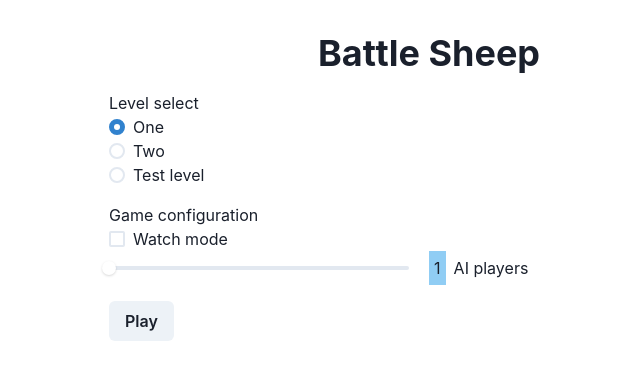
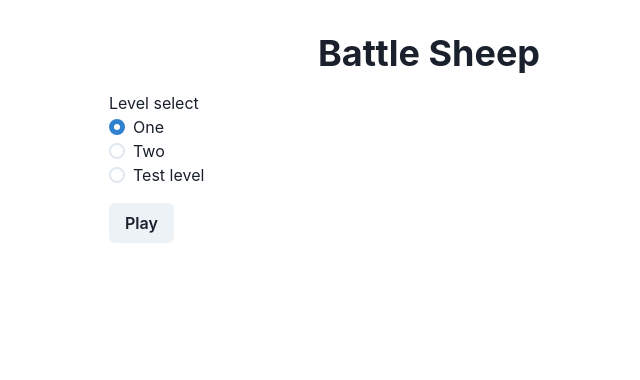
Before and after one commit to ronituohino/battle-sheep, a React (Vite) app: page / in a window 1280 px wide. Shown: the top 380 px of the page, without its empty margins (211-851 px from the left). Built offline with nearby package versions, Linux system fonts and the light colour scheme.

Commit message:
fix: start changing underlying datastructure
the application is broken now, pls don't peer review this commit

```diff
--- a/src/components/App.tsx
+++ b/src/components/App.tsx
@@ -11,9 +11,7 @@ export function App() {
   const [appState, setAppState] = useState<AppState>("config");
 
   const initialValues: ConfigSchema = {
-    levelName: "one",
-    watchMode: false,
-    aiPlayers: 1,
+    levelKey: "one",
   };
   const formik = useFormik({
     initialValues,
--- a/src/components/Config.tsx
+++ b/src/components/Config.tsx
@@ -2,11 +2,6 @@ import type { FormikProps } from "formik";
 import type { ConfigSchema } from "../utils/types";
 
 import {
-  Checkbox,
-  Slider,
-  SliderFilledTrack,
-  SliderThumb,
-  SliderTrack,
   RadioGroup,
   Radio,
   Button,
@@ -32,7 +27,7 @@ export function Config({ formik }: ConfigProps) {
           <Text>Level select</Text>
           <RadioGroup
             onChange={(value) => formik.setFieldValue("levelName", value)}
-            value={formik.values.levelName}
+            value={formik.values.levelKey}
             display="flex"
             flexDir="column"
           >
@@ -43,38 +38,6 @@ export function Config({ formik }: ConfigProps) {
             ))}
           </RadioGroup>
 
-          <Text mt="4">Game configuration</Text>
-          <Checkbox
-            name="watchMode"
-            onChange={formik.handleChange}
-            checked={formik.values.watchMode}
-            defaultChecked={formik.values.watchMode}
-          >
-            Watch mode
-          </Checkbox>
-
-          <Flex alignItems="center" gap="2">
-            <Slider
-              maxWidth="300px"
-              marginRight="3"
-              min={1}
-              max={3}
-              value={formik.values.aiPlayers}
-              onChange={(value) => formik.setFieldValue("aiPlayers", value)}
-            >
-              <SliderTrack>
-                <SliderFilledTrack />
-              </SliderTrack>
-              <SliderThumb />
-            </Slider>
-
-            <Text backgroundColor="blue.200" p="0.5ch" textAlign="center">
-              {formik.values.aiPlayers}
-            </Text>
-
-            <Text>AI players</Text>
-          </Flex>
-
           <Button type="submit" mt="4">
             Play
           </Button>
--- a/src/components/Game.tsx
+++ b/src/components/Game.tsx
@@ -1,4 +1,4 @@
-import type {
+import {
   AppState,
   ConfigSchema,
   GameState,
@@ -6,6 +6,9 @@ import type {
   MovePlot,
   Board,
   Player,
+  GameStateStatic,
+  GameInfo,
+  GameStateDynamic,
 } from "../utils/types";
 import { Button, Heading, Flex, Box } from "@chakra-ui/react";
 import { useEffect, useState } from "react";
@@ -18,8 +21,9 @@ import {
   fromBoardNumber,
   getPossibleMoves,
   getPlayersSheepTileAmount,
+  getWinner,
 } from "../utils/game";
-import { playAi } from "../utils/ai";
+import { simulate } from "../utils/ai";
 
 import { Tile } from "../components/Tile";
 import { MoveSheepModal } from "../components/MoveSheepModal";
@@ -33,9 +37,11 @@ export type GameProps = {
 
 export function Game({ setAppState, config }: GameProps) {
   // Main states
+  const [gameStatic, setGameStatic] = useState<GameStateStatic>();
   const [board, setBoard] = useState<Board>();
-  const [players, setPlayers] = useState<Player[]>();
-  const [game, setGame] = useState<GameState>();
+  const [info, setInfo] = useState<GameInfo>();
+  const initialized =
+    gameStatic !== undefined && board !== undefined && info !== undefined;
 
   // UI
   // Tile states
@@ -48,7 +54,7 @@ export function Game({ setAppState, config }: GameProps) {
   const [move, setMove] = useState<MovePlot>();
   // Called from MoveSheepModal.tsx
   function makeMove(amount: number) {
-    if (!move || !board) {
+    if (!move || !initialized) {
       return;
     }
 
@@ -69,12 +75,12 @@ export function Game({ setAppState, config }: GameProps) {
     highlighted: boolean,
     selected: boolean,
   ) {
-    if (selected || !board || !game || !players) {
+    if (selected || !initialized) {
       return;
     }
 
     if (highlighted) {
-      if (game.selectingStart) {
+      if (info.selectingStart) {
         // Selecting starting tile
         setBoard(setSheep(board, coords, 16, 0));
 
@@ -112,49 +118,26 @@ export function Game({ setAppState, config }: GameProps) {
     }
   }
 
+  // Called after the human player ends their turn
   useEffect(() => {
-    function finish(board: Board, game: GameState, players: Player[]) {
-      const [newGame, newBoard, moved] = playAi(board, game, players);
+    function nextAiTurn(
+      board: Board,
+      selectingStart: GameStateDynamic["info"]["selectingStart"] = false,
+      startTiles: GameStateStatic["startTiles"] = [],
+    ) {
+      const [newBoard, moved] = simulate(board, selectingStart, startTiles);
 
       // If player can't make any move
       if (getPossibleMoves(newBoard, 0).length === 0) {
-        // And AI moved last turn
-        if (moved.some((v) => v)) {
-          // Simulate more AI
-          finish(newBoard, newGame, players);
+        // And AI can't move
+        if (!moved) {
+          // End game
+          getWinner();
+
+          setGame();
+          setBoard(newBoard);
         } else {
-          // End game
-          const sheepAmounts = getPlayersSheepTileAmount(
-            newBoard,
-            players.length,
-          );
-
-          // Find biggest value, and keep log of sheep amounts
-          const values: { [index: number]: number } = {};
-          let biggest = 0;
-          for (let l = 0; l < sheepAmounts.length; l++) {
-            const sheepAmount = sheepAmounts[l];
-            if (sheepAmount > biggest) {
-              biggest = sheepAmount;
-            }
-
-            if (sheepAmount in values) {
-              values[sheepAmount] += 1;
-            } else {
-              values[sheepAmount] = 1;
-            }
-          }
-
-          // If threre are two occurrences of the biggest value, game is a tie, otherwise a single winner
-          setGame({
-            ...newGame,
-            gameEnded: true,
-            winner:
-              values[biggest] > 1
-                ? undefined
-                : players[sheepAmounts.indexOf(biggest)],
-          });
-          setBoard(newBoard);
+          nextAiTurn(newBoard);
         }
       } else {
         setGame(newGame);
@@ -162,8 +145,8 @@ export function Game({ setAppState, config }: GameProps) {
       }
     }
 
-    if (finished && board && game && players) {
-      finish(board, game, players);
+    if (finished && initialized) {
+      nextAiTurn(board, info.selectingStart, gameStatic.startTiles);
       setFinished(false);
     }
   }, [finished]);
@@ -171,14 +154,11 @@ export function Game({ setAppState, config }: GameProps) {
   // Initialize game
   useEffect(() => {
     const game = initializeGame(config);
-    setBoard(game.board);
-    setPlayers(game.players);
-    setGame({
-      selectingStart: true,
-      startTiles: game.startTiles,
-      gameEnded: false,
-    });
-    setHighlightedHexes(game.startTiles);
+    setGameStatic(game.static);
+    setBoard(game.dynamic.board);
+    setInfo(game.dynamic.info);
+
+    setHighlightedHexes(game.static.startTiles);
   }, []);
 
   return (
@@ -212,6 +192,8 @@ export function Game({ setAppState, config }: GameProps) {
                 const { playerIndex, sheep } = fromBoardNumber(
                   board[x][y] as number,
                 );
+                const isPlayerSheep = players[playerIndex].human;
+
                 return (
                   <Tile
                     key={`${x}${y}`}
@@ -223,6 +205,7 @@ export function Game({ setAppState, config }: GameProps) {
                     }
                     highlighted={highlighted}
                     selected={selected}
+                    clickable={highlighted || (sheep > 1 && isPlayerSheep)}
                     click={() => handleTileClick([x, y], highlighted, selected)}
                   />
                 );
--- a/src/components/Tile.tsx
+++ b/src/components/Tile.tsx
@@ -5,6 +5,7 @@ export type TileProps = {
   color: string;
   highlighted: boolean;
   selected: boolean;
+  clickable: boolean;
   click: () => void;
 };
 
@@ -15,6 +16,7 @@ export const Tile = ({
   color,
   highlighted,
   selected,
+  clickable,
   click,
 }: TileProps) => {
   let properties = {
@@ -47,8 +49,12 @@ export const Tile = ({
       }}
     >
       <g
-        style={{ cursor: sheep > 1 || highlighted ? "pointer" : "auto" }}
-        onClick={click}
+        style={{ cursor: clickable ? "pointer" : "auto" }}
+        onClick={() => {
+          if (clickable) {
+            click();
+          }
+        }}
       >
         <polygon
           points="50 0,100 25,100 75, 50 100,0 75,0 25"
--- a/src/levels.ts
+++ b/src/levels.ts
@@ -4,8 +4,6 @@
 export const levels = {
   one: {
     name: "One",
-    sizeX: 4,
-    sizeY: 6,
     board: [
       [0, 0, 0, 0],
       [0, 0, 0, 0, 0],
@@ -29,11 +27,9 @@ export const levels = {
       [3, 1],
     ],
   },
-  two: { name: "Two", sizeX: 1, sizeY: 1, board: [[0]], startTiles: [[0, 0]] },
+  two: { name: "Two", board: [[0]], startTiles: [[0, 0]] },
   test: {
     name: "Test level",
-    sizeX: 3,
-    sizeY: 3,
     board: [
       [-1, 0],
       [0, 0, 0, 0],
--- a/src/utils/game.ts
+++ b/src/utils/game.ts
@@ -7,16 +7,16 @@ import type {
   Player,
   Coordinate,
   Board,
-  Level,
   SheepReadable,
   SheepBoard,
   MovePlot,
+  GameState,
 } from "./types";
 import { levels } from "../levels";
 
 import { copy } from "./copy";
 
-export const playerColors = ["#f15bb5", "#fee440", "#00bbf9", "#9b5de5"];
+export const playerColors = ["#f15bb5", "#fee440"];
 
 /**
  * Initializes the game:
@@ -26,38 +26,38 @@ export const playerColors = ["#f15bb5", "#fee440", "#00bbf9", "#9b5de5"];
  * @param config The game configuration
  * @returns An object with game information
  */
-export function initializeGame(config: ConfigSchema) {
+export function initializeGame(config: ConfigSchema): GameState {
   // Initialize players
   const players: Player[] = [];
-  let playerAmount = 0;
-  if (!config.watchMode) {
   players.push({
     name: "You",
-      color: playerColors[playerAmount],
+    color: playerColors[0],
     human: true,
   });
-    playerAmount++;
-  }
 
-  for (let i = 0; i < config.aiPlayers; i++) {
   players.push({
-      name: `AI ${i}`,
-      color: playerColors[playerAmount],
+    name: "AI",
+    color: playerColors[1],
     human: false,
   });
-    playerAmount++;
-  }
 
   // Deep copy level object
-  const level = JSON.parse(JSON.stringify(levels[config.levelName])) as Level;
+  const level = copy(levels[config.levelKey]);
 
   return {
+    static: {
       players,
-    sizeX: level.sizeX,
-    sizeY: level.sizeY,
+      levelName: level.name,
+      startTiles: level.startTiles,
+    },
+    dynamic: {
       board: level.board,
+      info: {
         selectingStart: true,
-    startTiles: level.startTiles,
+        gameEnded: false,
+        winner: undefined,
+      },
+    },
   };
 }
 
@@ -255,6 +255,31 @@ export function getPlayersSheepTileAmount(
   return sheepAmount;
 }
 
+export function getWinner(board: Board, players: Player[]) {
+  const sheepAmounts = getPlayersSheepTileAmount(board, players.length);
+
+  // Find biggest value, and keep log of sheep amounts
+  const values: { [index: number]: number } = {};
+  let biggest = 0;
+  for (let l = 0; l < sheepAmounts.length; l++) {
+    const sheepAmount = sheepAmounts[l];
+    if (sheepAmount > biggest) {
+      biggest = sheepAmount;
+    }
+
+    if (sheepAmount in values) {
+      values[sheepAmount] += 1;
+    } else {
+      values[sheepAmount] = 1;
+    }
+  }
+
+  // If threre are two occurrences of the biggest value, game is a tie, otherwise a single winner
+  return values[biggest] > 1
+    ? undefined
+    : players[sheepAmounts.indexOf(biggest)];
+}
+
 /**
  * Transform playerIndex and sheep amount (TileInfo) to boardValue
  * player 0, 16 sheep -> 016 -> 16
```
Also changed, not shown: src/utils/ai.ts (+26 -59 lines), src/utils/types.ts (+17 -7 lines), 1 other file (tests, documents, lock files or other folders). Lines whose indentation alone changed are shown as unchanged.
